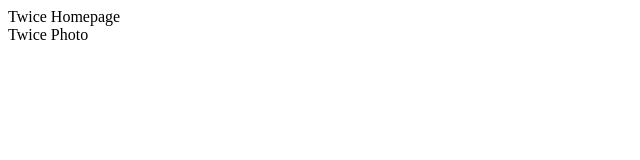
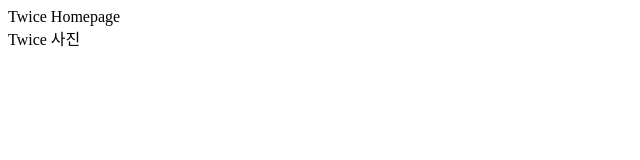
Before and after one commit to Ajou-Team6/bts-army-fan-page, a plain HTML site: page index.html in a window 1280 px wide. Shown: the full height of the page, 0-640 px from the left. Drawn offline with Linux system fonts and the light colour scheme.

Commit message:
Modify Photo to 사진

```diff
--- a/index.html
+++ b/index.html
@@ -1,6 +1,6 @@
 <html>
 	<head>Twice Homepage</head>
 	<body>
-		<div>Twice Photo</div>
+		<div>Twice 사진</div>
 	</body>
 </html>
```
